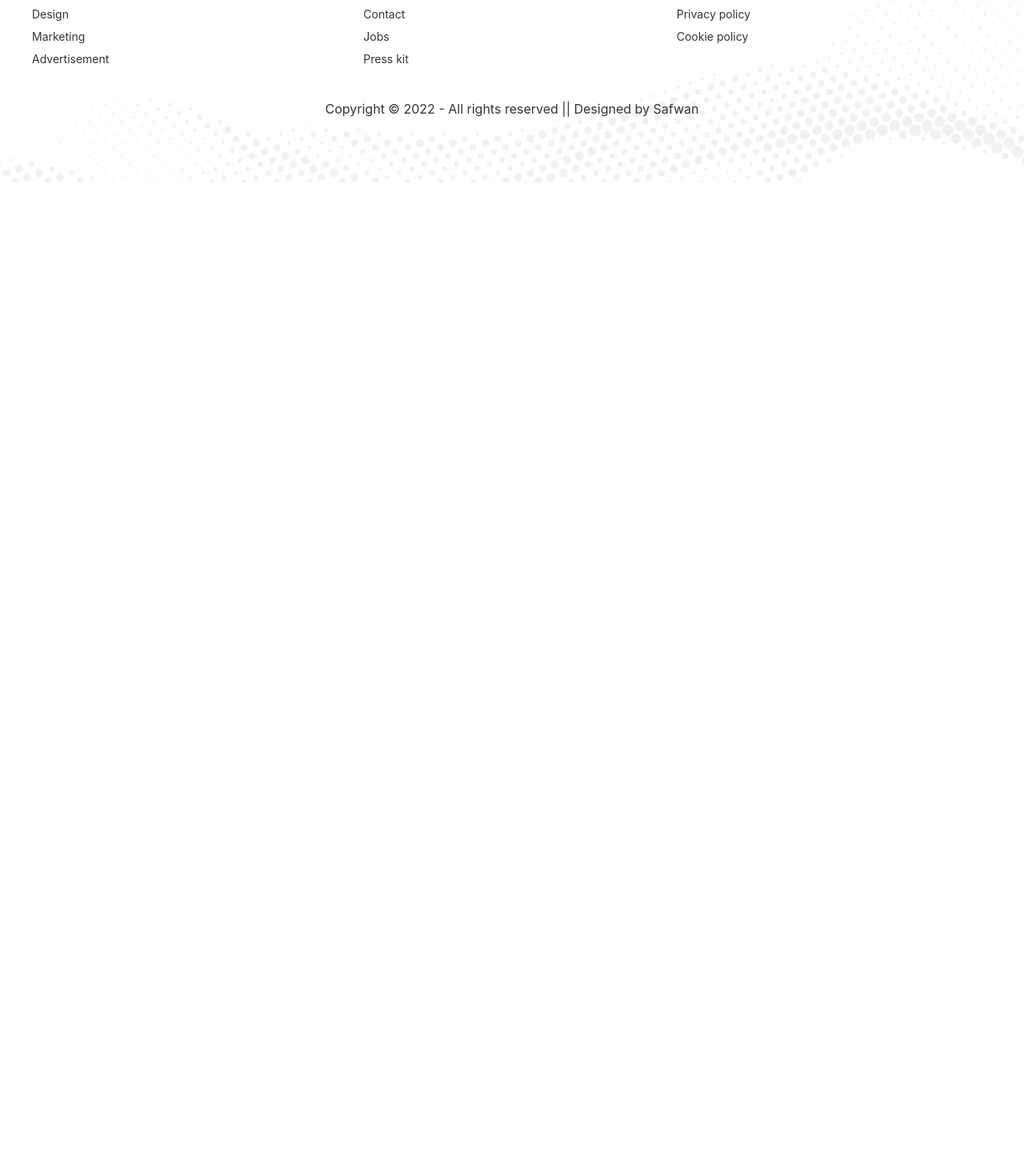
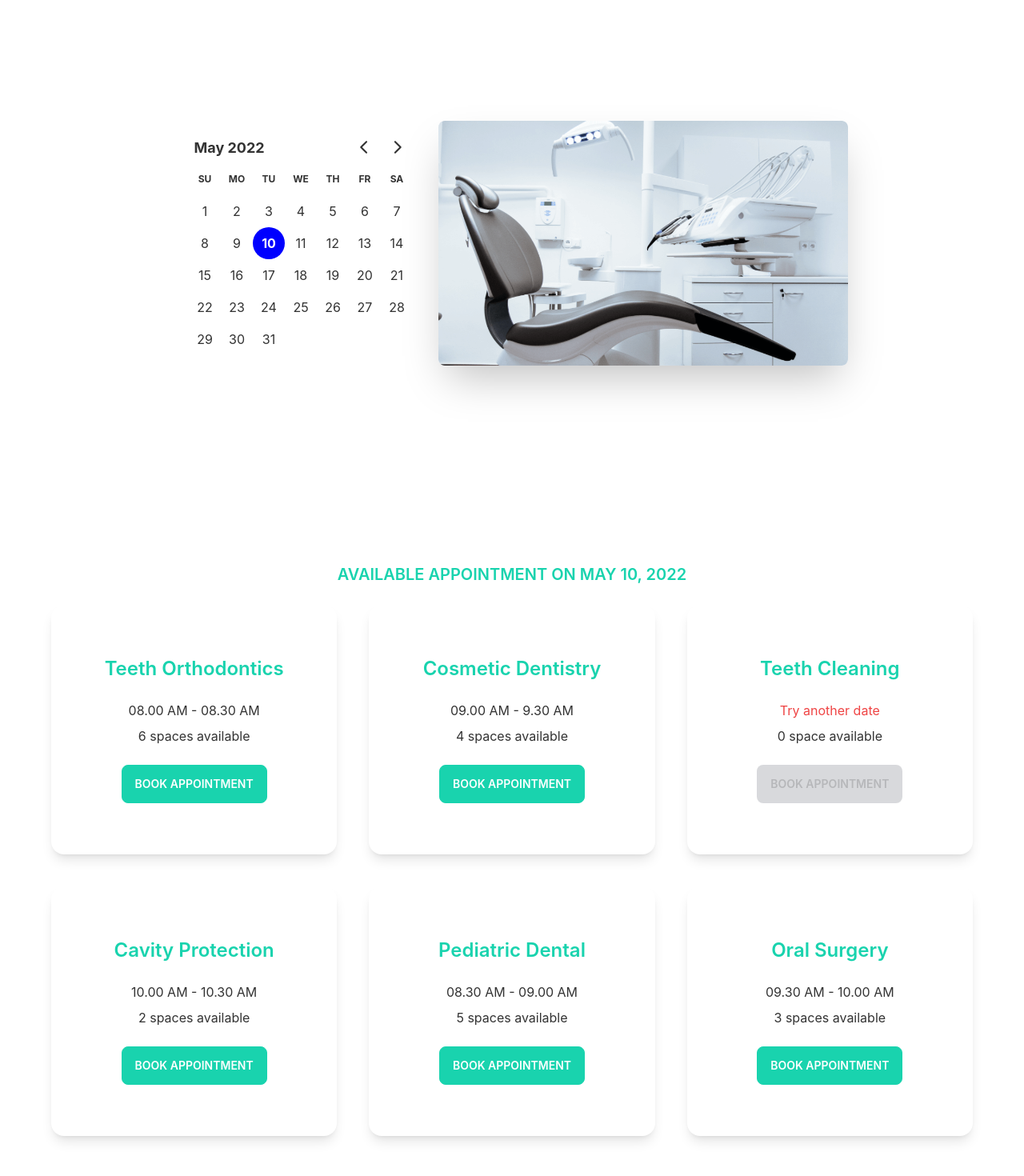
Before and after one commit to sayedmdsafwan/doctors-portal-client, a React (Create React App) app: page /appointment in a window 1280 px wide. Shown: the part 160-1630 px from the top of the page at 80% size. Before the commit the page ends 800 px from the top, so only its background shows below. Built offline with nearby package versions, Linux system fonts and the light colour scheme.

Commit message:
appointment page finish and modal section complete

```diff
--- a/package.json
+++ b/package.json
@@ -7,10 +7,12 @@
     "@testing-library/react": "^13.2.0",
     "@testing-library/user-event": "^13.5.0",
     "daisyui": "^2.14.3",
+    "date-fns": "^2.28.0",
     "react": "^18.1.0",
+    "react-day-picker": "^8.0.4",
     "react-dom": "^18.1.0",
     "react-router-dom": "^6.3.0",
-    "react-scripts": "5.0.1",
+    "react-scripts": "^5.0.1",
     "web-vitals": "^2.1.4"
   },
   "scripts": {
--- /dev/null
+++ b/public/services.json
@@ -0,0 +1,54 @@
+[
+    {
+        "_id": 1,
+        "name": "Teeth Orthodontics",
+        "slots": [
+            "08.00 AM - 08.30 AM",
+            "08.30 AM - 09.00 AM",
+            "09.00 AM - 9.30 AM",
+            "09.30 AM - 10.00 AM",
+            "10.00 AM - 10.30 AM",
+            "10.30 AM - 11.00 AM"
+        ]
+    },
+    {
+        "_id": 2,
+        "name": "Cosmetic Dentistry",
+        "slots": [
+            "09.00 AM - 9.30 AM",
+            "09.30 AM - 10.00 AM",
+            "10.00 AM - 10.30 AM",
+            "10.30 AM - 11.00 AM"
+        ]
+    },
+    {
+        "_id": 3,
+        "name": "Teeth Cleaning",
+        "slots": []
+    },
+    {
+        "_id": 4,
+        "name": "Cavity Protection",
+        "slots": ["10.00 AM - 10.30 AM", "10.30 AM - 11.00 AM"]
+    },
+    {
+        "_id": 5,
+        "name": "Pediatric Dental",
+        "slots": [
+            "08.30 AM - 09.00 AM",
+            "09.00 AM - 9.30 AM",
+            "09.30 AM - 10.00 AM",
+            "10.00 AM - 10.30 AM",
+            "10.30 AM - 11.00 AM"
+        ]
+    },
+    {
+        "_id": 6,
+        "name": "Oral Surgery",
+        "slots": [
+            "09.30 AM - 10.00 AM",
+            "10.00 AM - 10.30 AM",
+            "10.30 AM - 11.00 AM"
+        ]
+    }
+]
--- a/src/App.js
+++ b/src/App.js
@@ -9,7 +9,7 @@ import Appointment from "./components/Pages/Appointment/Appointment";
 
 function App() {
     return (
-        <div className="max-w-7xl mx-auto">
+        <div className="max-w-6xl mx-auto">
             <Navbar />
             <Routes>
                 <Route path="/" element={<Home />}></Route>
--- a/src/components/Pages/Appointment/Appointment.js
+++ b/src/components/Pages/Appointment/Appointment.js
@@ -1,9 +1,14 @@
-import React from "react";
+import React, { useState } from "react";
 import Footer from "../Shared/Footer";
+import AppointmentBanner from "./AppointmentBanner";
+import AvailableAppointment from "./AvailableAppointment";
 
 const Appointment = () => {
+    const [date, setDate] = useState(new Date());
     return (
         <div>
+            <AppointmentBanner date={date} setDate={setDate} />
+            <AvailableAppointment date={date} />
             <Footer />
         </div>
     );
--- /dev/null
+++ b/src/components/Pages/Appointment/AppointmentBanner.js
@@ -0,0 +1,26 @@
+import chair from "../../../assets/images/chair.png";
+import { DayPicker } from "react-day-picker";
+import "react-day-picker/dist/style.css";
+
+const AppointmentBanner = ({ date, setDate }) => {
+    return (
+        <div className="hero min-h-screen">
+            <div className="hero-content flex-col lg:flex-row-reverse">
+                <img
+                    src={chair}
+                    className="max-w-md lg:max-w-lg rounded-lg shadow-2xl"
+                    alt="dentist-chair"
+                />
+                <div>
+                    <DayPicker
+                        mode="single"
+                        selected={date}
+                        onSelect={setDate}
+                    />
+                </div>
+            </div>
+        </div>
+    );
+};
+
+export default AppointmentBanner;
--- /dev/null
+++ b/src/components/Pages/Appointment/AvailableAppointment.js
@@ -0,0 +1,41 @@
+import { format } from "date-fns";
+import React, { useEffect, useState } from "react";
+import BookingModal from "./BookingModal";
+import Service from "./Service";
+
+const AvailableAppointment = ({ date }) => {
+    const [services, setServices] = useState([]);
+    const [treatment, setTreatment] = useState(null);
+
+    useEffect(() => {
+        fetch("services.json")
+            .then((res) => res.json())
+            .then((data) => setServices(data));
+    }, []);
+
+    return (
+        <div className="mb-20">
+            <h2 className=" mb-6 text-center text-xl uppercase text-secondary font-semibold">
+                Available Appointment On {format(date, "PP")}
+            </h2>
+            <div className="grid sm:grid-cols-1 md:grid-cols-2 lg:grid-cols-3 gap-10">
+                {services.map((service) => (
+                    <Service
+                        setTreatment={setTreatment}
+                        key={service._id}
+                        service={service}
+                    />
+                ))}
+            </div>
+            {treatment && (
+                <BookingModal
+                    setTreatment={setTreatment}
+                    date={date}
+                    treatment={treatment}
+                />
+            )}
+        </div>
+    );
+};
+
+export default AvailableAppointment;
--- /dev/null
+++ b/src/components/Pages/Appointment/BookingModal.js
@@ -0,0 +1,79 @@
+import React from "react";
+import { format } from "date-fns";
+
+const BookingModal = ({ treatment, setTreatment, date }) => {
+    const { name, slots } = treatment;
+
+    const handleBooking = (event) => {
+        event.preventDefault();
+        const slot = event.target.slot.value;
+        console.log(slot);
+        setTreatment(null);
+    };
+
+    return (
+        <div>
+            <input
+                type="checkbox"
+                id="booking-modal"
+                className="modal-toggle"
+            />
+            <div className="modal modal-bottom sm:modal-middle">
+                <div className="modal-box">
+                    <label
+                        htmlFor="booking-modal"
+                        className="btn btn-sm btn-circle absolute right-2 top-2"
+                    >
+                        ✕
+                    </label>
+                    <h3 className="text-center font-bold text-2xl mb-4 text-secondary">
+                        {name}
+                    </h3>
+                    <form
+                        onSubmit={handleBooking}
+                        className="grid grid-cols-1 justify-items-center gap-3"
+                    >
+                        <input
+                            type="text"
+                            value={format(date, "PP")}
+                            disabled
+                            className="input input-bordered w-full max-w-xs"
+                        />
+                        <select
+                            name="slot"
+                            className="select select-bordered w-full max-w-xs"
+                        >
+                            {slots.map((slot) => (
+                                <option key={slot} value={slot}>
+                                    {slot}
+                                </option>
+                            ))}
+                        </select>
+                        <input
+                            type="text"
+                            placeholder="Name"
+                            className="input input-bordered w-full max-w-xs"
+                        />
+                        <input
+                            type="text"
+                            placeholder="Phone"
+                            className="input input-bordered w-full max-w-xs"
+                        />
+                        <input
+                            type="text"
+                            placeholder="Email"
+                            className="input input-bordered w-full max-w-xs"
+                        />
+                        <input
+                            type="submit"
+                            value="Submit"
+                            className="btn btn-secondary text-white w-full max-w-xs"
+                        />
+                    </form>
+                </div>
+            </div>
+        </div>
+    );
+};
+
+export default BookingModal;
--- /dev/null
+++ b/src/components/Pages/Appointment/Service.js
@@ -0,0 +1,37 @@
+import React from "react";
+
+const Service = ({ service, setTreatment }) => {
+    const { name, slots } = service;
+    return (
+        <div className="card lg:max-w-md bg-base-100 shadow-lg hover:shadow-xl">
+            <div className="card-body p-16 text-center">
+                <h2 className="card-title mb-4 text-2xl text-secondary text-center block">
+                    {name}
+                </h2>
+                <span>
+                    {slots.length > 0 ? (
+                        <span>{slots[0]}</span>
+                    ) : (
+                        <span className="text-red-500">Try another date</span>
+                    )}
+                </span>
+                <span className="text-center">
+                    {slots.length} {slots.length > 0 ? "spaces" : "space"}{" "}
+                    available
+                </span>
+                <div className="card-actions mt-4 justify-center">
+                    <label
+                        onClick={() => setTreatment(service)}
+                        disabled={slots.length === 0}
+                        htmlFor="booking-modal"
+                        className="btn btn-secondary text-white modal-button"
+                    >
+                        Book Appointment
+                    </label>
+                </div>
+            </div>
+        </div>
+    );
+};
+
+export default Service;
--- a/src/components/Pages/Home/InfoCard.js
+++ b/src/components/Pages/Home/InfoCard.js
@@ -3,7 +3,7 @@ import React from "react";
 const InfoCard = ({ img, cardTitle, cardText, bgClassCard }) => {
     return (
         <div
-            className={`card text-white lg:card-side bg-accent shadow-xl px-6 py-6 lg:py-0 ${bgClassCard}`}
+            className={`card text-white lg:card-side bg-accent shadow-lg hover:shadow-xl px-6 py-6 lg:py-0 ${bgClassCard}`}
         >
             <figure>
                 <img src={img} alt="Album" />
--- a/src/components/Pages/Home/Service.js
+++ b/src/components/Pages/Home/Service.js
@@ -2,7 +2,7 @@ import React from "react";
 
 const Service = ({ service }) => {
     return (
-        <div className="card lg:max-w-lg bg-base-100 shadow-xl">
+        <div className="card lg:max-w-lg bg-base-100 hover:shadow-xl shadow-lg">
             <figure className="px-10 pt-10">
                 <img src={service.img} alt="Shoes" className="rounded-xl" />
             </figure>
--- a/src/components/Pages/Home/Testimonial.js
+++ b/src/components/Pages/Home/Testimonial.js
@@ -2,7 +2,7 @@ import React from "react";
 
 const Testimonial = ({ review }) => {
     return (
-        <div className="card lg:max-w-lg bg-base-100 shadow-xl">
+        <div className="card lg:max-w-lg bg-base-100 hover:shadow-xl shadow-lg">
             <div className="card-body">
                 <p>{review.review}</p>
                 <div className="flex items-center mt-4">
```
Also changed, not shown: 1 other file (tests, documents, lock files or other folders).
